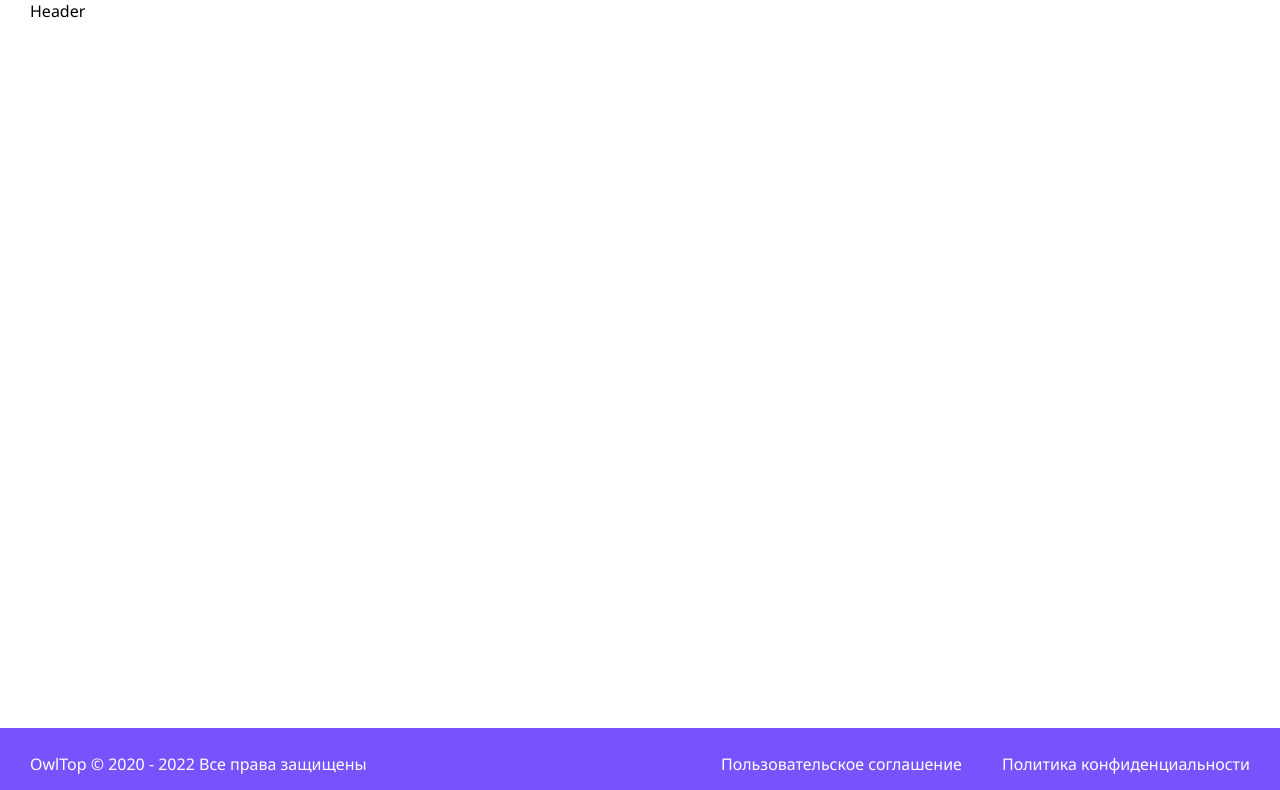
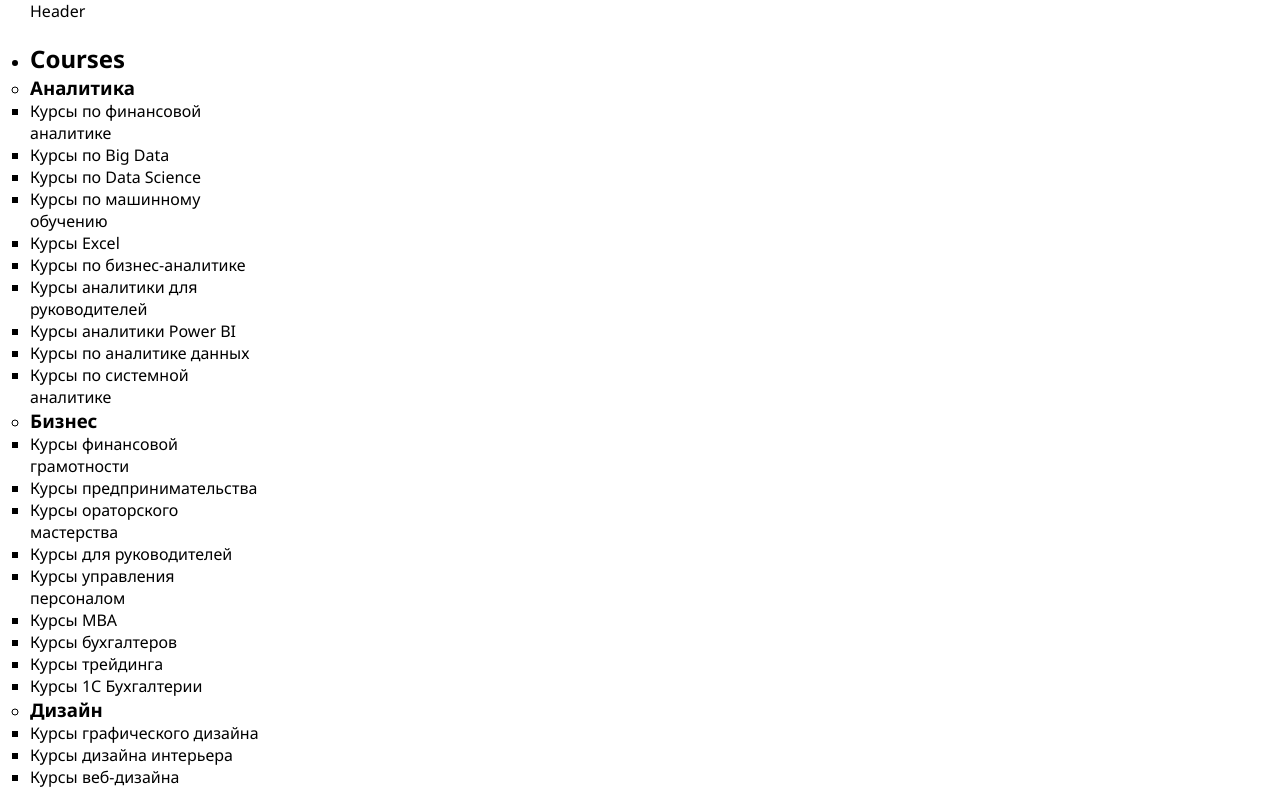
Before and after one commit to kledovskaia/owl-top, a Next.js app: page / in a window 1280 px wide. Shown: the top 790 px of the page. Built offline with nearby package versions, Linux system fonts and the light colour scheme.

Commit message:
added: basic sidebar

```diff
--- a/layout/Sidebar/Sidebar.tsx
+++ b/layout/Sidebar/Sidebar.tsx
@@ -6,9 +6,29 @@ type Props = DetailedHTMLProps<HTMLAttributes<HTMLDivElement>, HTMLDivElement>;
 const Sidebar: FC<Props> = (props) => {
   const { menu } = useMenu();
 
-  console.log(menu);
-
-  return <div {...props}></div>;
+  return (
+    <div {...props}>
+      <ul>
+        {menu.map((firstLevel) => (
+          <li key={firstLevel.firstCategory}>
+            <h2>{firstLevel.firstCategoryName}</h2>
+            <ul>
+              {firstLevel.menu.map((secondLevel) => (
+                <li key={secondLevel._id.secondCategory}>
+                  <h3>{secondLevel._id.secondCategory}</h3>
+                  <ul>
+                    {secondLevel.pages.map((thirdLevel) => (
+                      <li key={thirdLevel._id}>{thirdLevel.title}</li>
+                    ))}
+                  </ul>
+                </li>
+              ))}
+            </ul>
+          </li>
+        ))}
+      </ul>
+    </div>
+  );
 };
 
 export default Sidebar;
```
